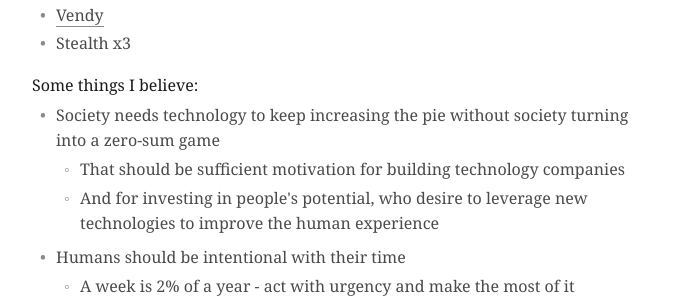
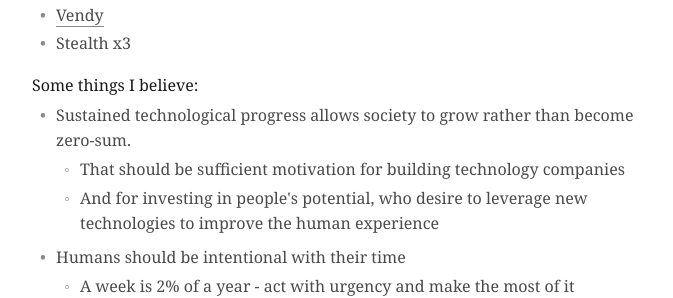
Before and after one commit to markuslukk/markuslukk.github.io, a Jekyll site: the page built from index.html, in a window 1280 px wide. Shown: the part 482-780 px from the top of the page, without its empty margins (303-976 px from the left). Built offline with Jekyll 4.4.1, drawn with Linux system fonts in a browser that asks for light colours.

Commit message:
Update index.html

```diff
--- a/index.html
+++ b/index.html
@@ -52,7 +52,7 @@ title: Markus Lukk
   <div class="section">
   <p class="section-label">Some things I believe:</p>
   <ul>
-    <li>Society needs technology to keep increasing the pie without society turning into a zero-sum game
+    <li>Sustained technological progress allows society to grow rather than become zero-sum.
       <ul>
         <li>That should be sufficient motivation for building technology companies</li>
         <li>And for investing in people's potential, who desire to leverage new technologies to improve the human experience</li>
```
